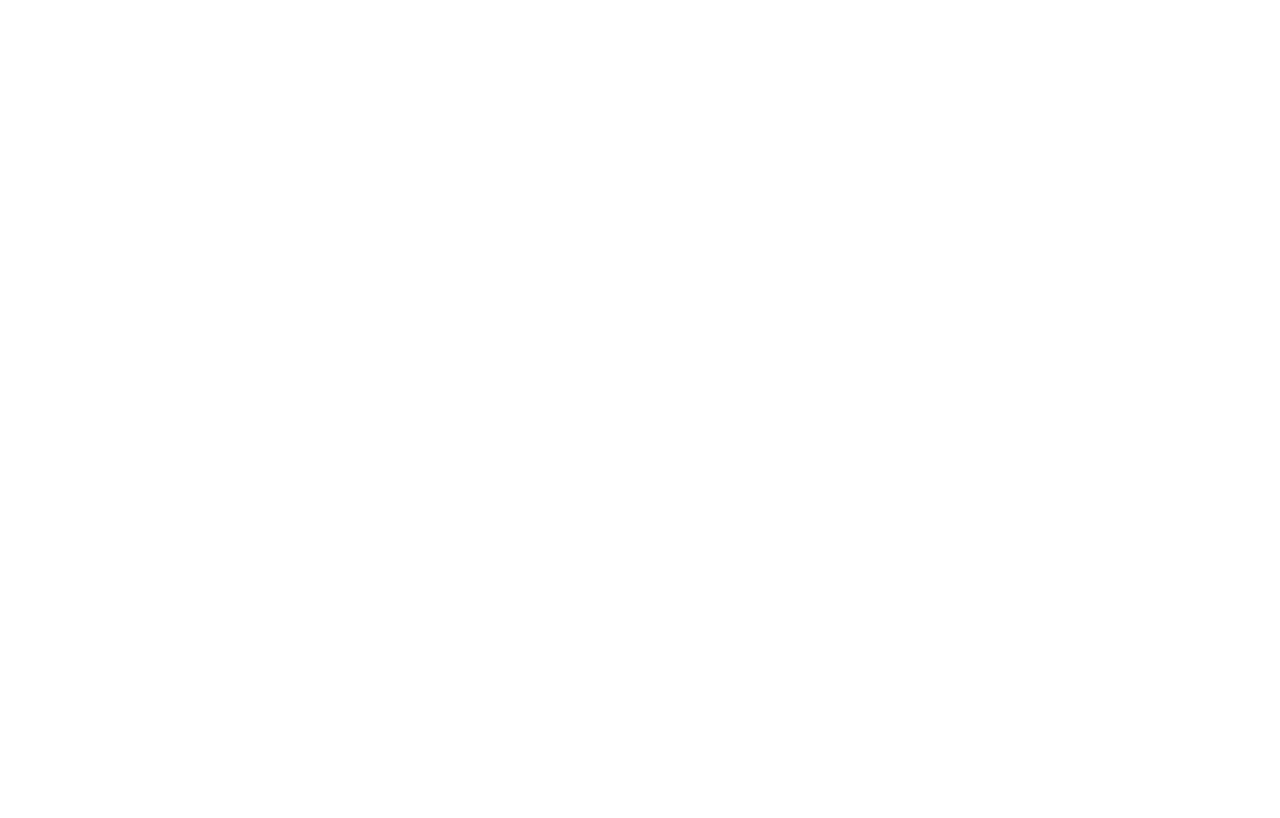
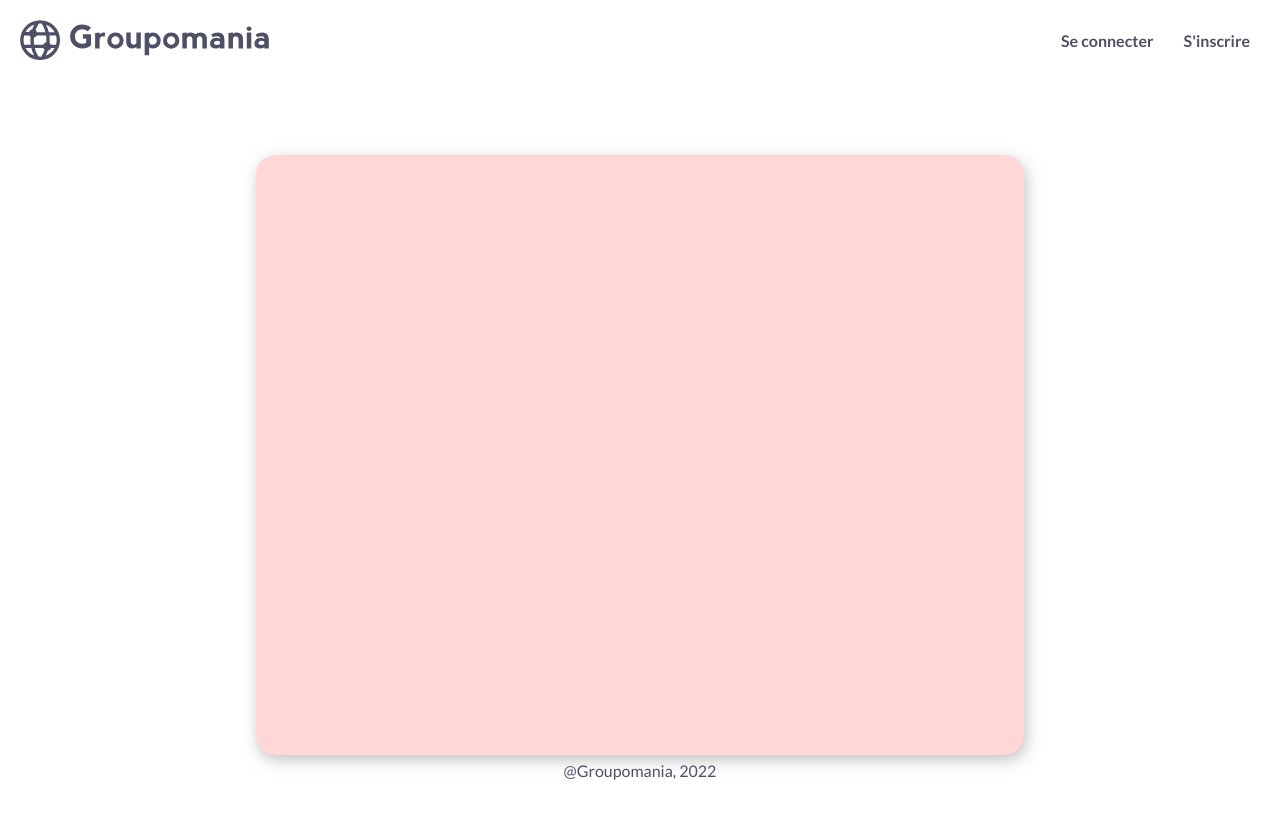
Before and after one commit to wcaillere/Groupomania_app_projet7_OC, a React (Create React App) app in the folder client/: page /signup in a window 1280 px wide. Before the commit this address had no page. Shown: the top 818 px of the page. Built offline with nearby package versions, Linux system fonts and the light colour scheme.

Commit message:
Ajout page signup

```diff
--- a/client/src/index.jsx
+++ b/client/src/index.jsx
@@ -3,6 +3,7 @@
 import { BrowserRouter as Router, Routes, Route } from 'react-router-dom';
 import GlobalStyle from './utils/style/GlobalStyle';
 import Home from '../src/pages/Home';
+import Signup from '../src/pages/Signup';
 
 const root = ReactDOM.createRoot(document.getElementById('root'));
 root.render(
@@ -11,6 +12,7 @@
       <GlobalStyle />
       <Routes>
         <Route path="/login" element={<Home />} />
+        <Route path="/signup" element={<Signup />} />
       </Routes>
     </Router>
   </React.StrictMode>
--- a/client/src/pages/signup/index.jsx
+++ b/client/src/pages/signup/index.jsx
@@ -0,0 +1,27 @@
+import Header from '../../components/Header';
+import Footer from '../../components/Footer';
+import styled from 'styled-components';
+import colors from '../../utils/style/colors';
+
+const SignupContainer = styled.div`
+  display: flex;
+  width: 60%;
+  margin: 75px auto;
+  height: 600px;
+  background: ${colors.secondary};
+  border-radius: 20px;
+  overflow: hidden;
+  box-shadow: 2px 5px 15px 0px rgba(171, 171, 171, 0.72);
+`;
+
+function Signup() {
+  return (
+    <div>
+      <Header />
+      <SignupContainer />
+      <Footer />
+    </div>
+  );
+}
+
+export default Signup;
```
